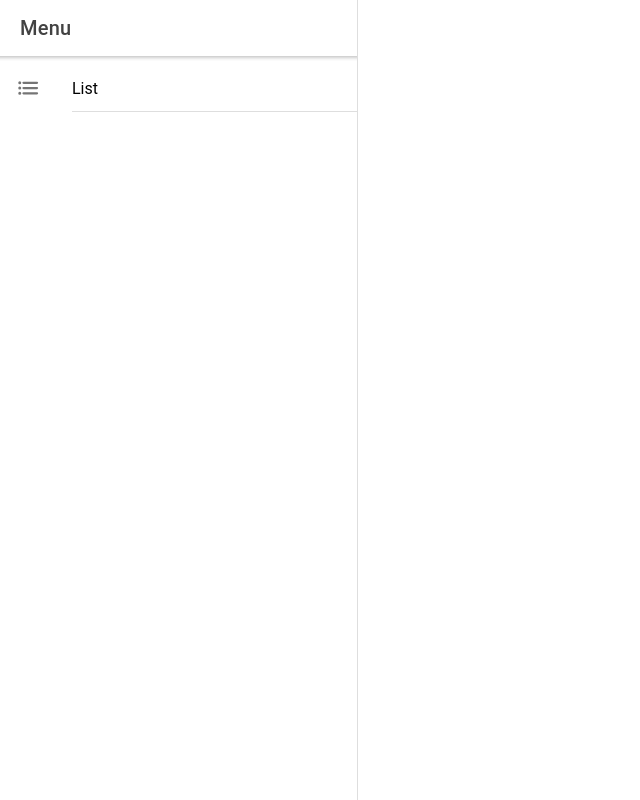
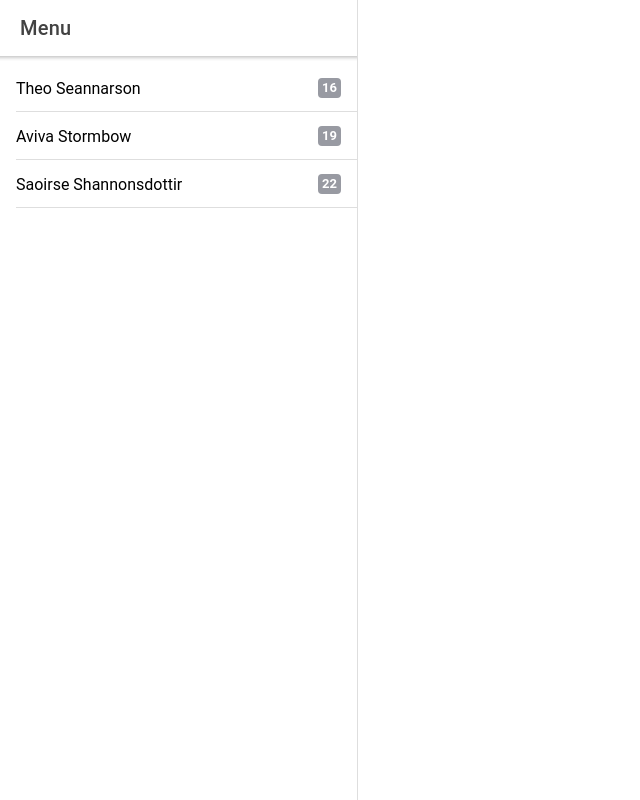
Before and after one commit to Urtrope-Designs/barenziah-tracker-react, a React (Create React App) app: page /checklist/1566024445000 in a window 1280 px wide. Shown: the whole page, without its empty margins (0-640 px from the left). Built offline with nearby package versions, Linux system fonts and the light colour scheme.

Commit message:
#10 #5 "static" list menu

```diff
--- a/src/BtrApp.tsx
+++ b/src/BtrApp.tsx
@@ -2,10 +2,9 @@ import React from 'react';
 import { Redirect, Route } from 'react-router-dom';
 import { IonApp, IonRouterOutlet, IonSplitPane } from '@ionic/react';
 import { IonReactRouter } from '@ionic/react-router';
-import { AppPage, StoneChecklist, StoneLocation } from './declarations';
+import { ChecklistSummary, StoneChecklist, StoneLocation } from './declarations';
 
 import ChecklistSummaryList from './components/ChecklistSummaryList';
-import { list } from 'ionicons/icons';
 
 /* Core CSS required for Ionic components to work properly */
 import '@ionic/react/css/core.css';
@@ -27,16 +26,6 @@ import '@ionic/react/css/display.css';
 import './theme/variables.css';
 import { STONE_LIST } from './util/stone-list';
 import ChecklistPageResolver from './pages/ChecklistPageResolver';
-
-const BtrApp: React.FC = () => {
-
-  const appPages: AppPage[] = [
-    {
-      title: 'List',
-      url: '/',
-      icon: list
-    }
-  ];
 
 const stoneLocations = STONE_LIST;
 
@@ -73,11 +62,22 @@ const BtrApp: React.FC = () => {
   ]
 ]);
 
+const checklistSummaries: ChecklistSummary[] = [];
+userChecklistsMap.forEach((checklist, checklistId) => {
+  const checklistSummary: ChecklistSummary = {
+    checklistId,
+    checklistName: checklist.checklistName,
+    numStonesToFind: STONE_LIST.length - checklist.stoneLocations.reduce<number>((total, curStonLoc) => curStonLoc.isFound ? ++total : total, 0),
+  };
+  checklistSummaries.push(checklistSummary);
+})
+
+const BtrApp: React.FC = () => {
   return (
     <IonApp>
       <IonReactRouter>
         <IonSplitPane contentId="main">
-          <ChecklistSummaryList appPages={appPages} />
+          <ChecklistSummaryList checklistSummaries={checklistSummaries} />
           <IonRouterOutlet id="main">
             <Route path="/checklist/:checklistId" render={(props) => <ChecklistPageResolver {...props} userChecklistsMap={userChecklistsMap}/> } exact={true} />
             <Route path="/" render={() => <Redirect to={'/checklist/' + userChecklistsMap.keys().next().value} exact={true} /> } />
--- /dev/null
+++ b/src/components/ChecklistSummaryEntry.tsx
@@ -0,0 +1,18 @@
+import React from "react";
+import { ChecklistSummary } from "../declarations";
+import { IonItem, IonLabel, IonBadge } from "@ionic/react";
+
+interface ChecklistSummaryEntryProps {
+    checklistSummary: ChecklistSummary;
+}
+
+const ChecklistSummaryEntry: React.FC<ChecklistSummaryEntryProps> = ( {checklistSummary} ) => {
+    return (
+        <IonItem routerLink={'/checklist/' + checklistSummary.checklistId} routerDirection="none">
+            <IonLabel>{checklistSummary.checklistName}</IonLabel>
+            <IonBadge color="medium" slot="end">{checklistSummary.numStonesToFind}</IonBadge>
+        </IonItem>
+    )
+}
+
+export default ChecklistSummaryEntry;
--- a/src/components/ChecklistSummaryList.tsx
+++ b/src/components/ChecklistSummaryList.tsx
@@ -1,9 +1,6 @@
 import {
   IonContent,
   IonHeader,
-  IonIcon,
-  IonItem,
-  IonLabel,
   IonList,
   IonMenu,
   IonMenuToggle,
@@ -12,13 +9,14 @@ import {
 } from '@ionic/react';
 import React from 'react';
 import { RouteComponentProps, withRouter } from 'react-router-dom';
-import { AppPage } from '../declarations';
+import { ChecklistSummary } from '../declarations';
+import ChecklistSummaryEntry from './ChecklistSummaryEntry';
 
 interface MenuProps extends RouteComponentProps {
-  appPages: AppPage[];
+  checklistSummaries: ChecklistSummary[];
 }
 
-const ChecklistSummaryList: React.FunctionComponent<MenuProps> = ({ appPages }) => (
+const ChecklistSummaryList: React.FunctionComponent<MenuProps> = ({ checklistSummaries }) => (
   <IonMenu contentId="main" type="overlay">
     <IonHeader>
       <IonToolbar>
@@ -27,13 +25,10 @@ const ChecklistSummaryList: React.FunctionComponent<MenuProps> = ({ appPages })
     </IonHeader>
     <IonContent>
       <IonList>
-        {appPages.map((appPage, index) => {
+        {checklistSummaries.map((checklistSummaryEntry) => {
           return (
-            <IonMenuToggle key={index} autoHide={false}>
-              <IonItem routerLink={appPage.url} routerDirection="none">
-                <IonIcon slot="start" icon={appPage.icon} />
-                <IonLabel>{appPage.title}</IonLabel>
-              </IonItem>
+            <IonMenuToggle key={checklistSummaryEntry.checklistId} autoHide={false}>
+              <ChecklistSummaryEntry checklistSummary={checklistSummaryEntry} />
             </IonMenuToggle>
           );
         })}
--- a/src/components/StoneSummaryEntry.tsx
+++ b/src/components/StoneSummaryEntry.tsx
@@ -8,7 +8,7 @@ interface StoneSummaryEntryProps {
 
 const StoneSummaryEntry: React.FC<StoneSummaryEntryProps> = ({ stone }) => {
     return (
-        <IonItem key={stone.stoneId}>
+        <IonItem>
             <IonCheckbox
                 slot="start"
                 checked={stone.isFound}
--- a/src/components/StoneSummaryList.tsx
+++ b/src/components/StoneSummaryList.tsx
@@ -9,7 +9,7 @@ interface StoneSummaryListProps {
 
 const StoneSummaryList: React.FC<StoneSummaryListProps> = ({stoneLocations}) => {
     const stones = stoneLocations.map(stonLoc => {
-        return <StoneSummaryEntry stone={stonLoc}/>;
+        return <StoneSummaryEntry key={stonLoc.stoneId} stone={stonLoc}/>;
     })
 
     return <IonList>{stones}</IonList>;
```
Also changed, not shown: src/declarations.ts (+4 -4 lines). Lines whose indentation alone changed are shown as unchanged.
